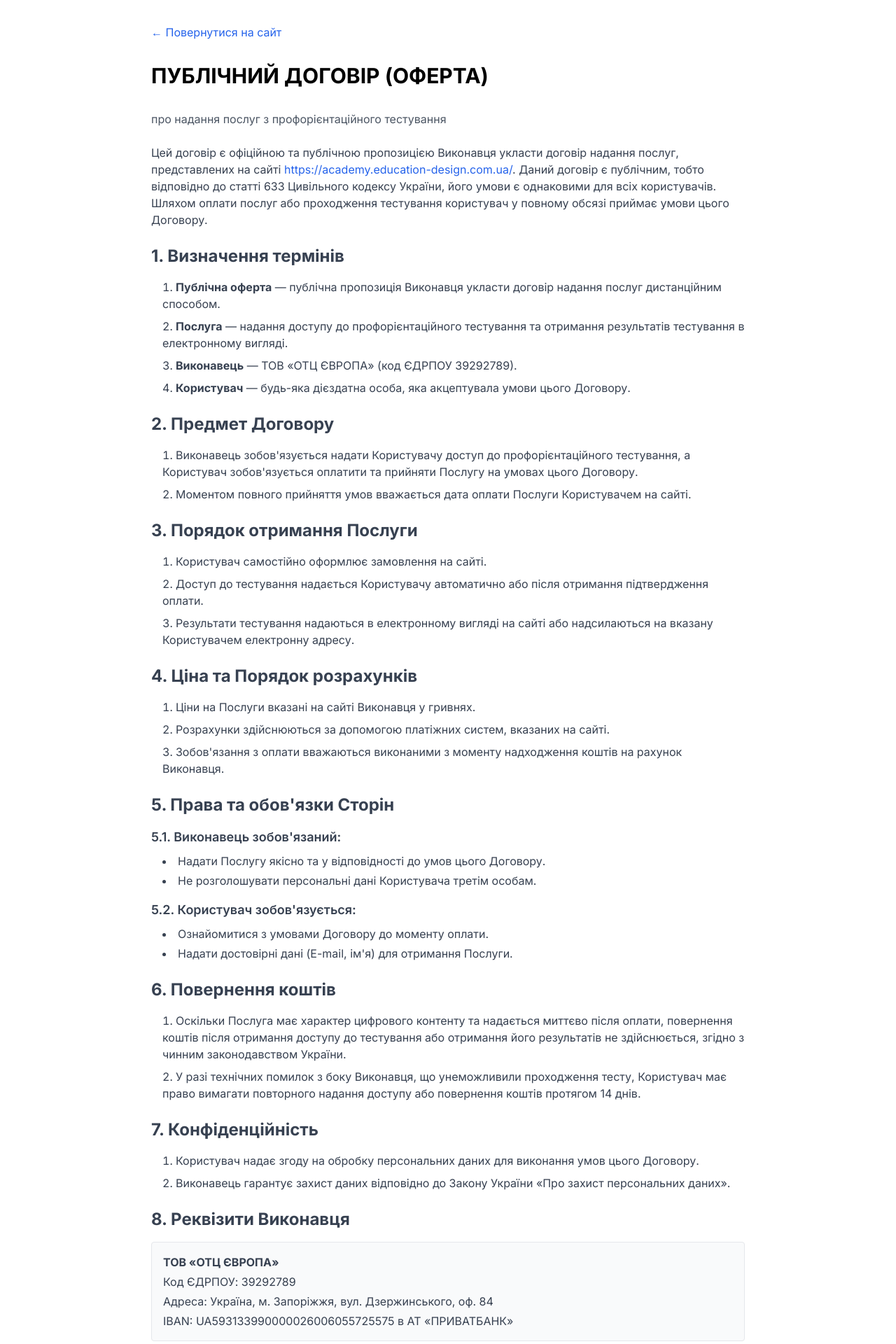
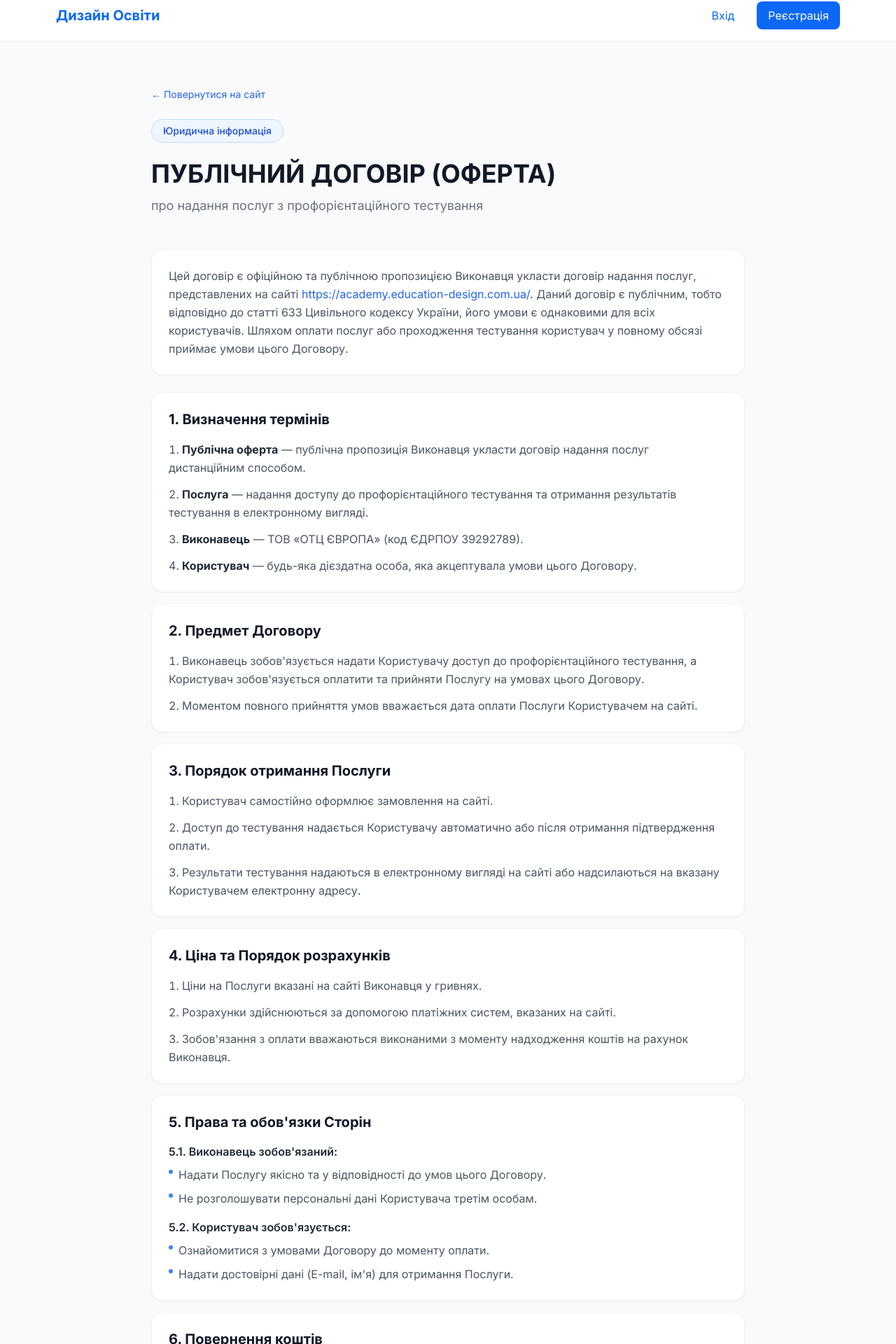
Before and after one commit to klbvct/academy, a Next.js app: page /oferta in a window 1280 px wide. Shown: the part 14-1934 px from the top of the page at 70% size. Built offline with nearby package versions, Linux system fonts and the light colour scheme.

Commit message:
fix(oferta): restructure with Header/Footer and landing-style design, simplify back navigation

```diff
--- a/app/oferta/page.tsx
+++ b/app/oferta/page.tsx
@@ -1,136 +1,171 @@
 'use client'
 
 import Link from 'next/link'
+import Header from '@/components/Header'
+import Footer from '@/components/Footer'
 
 export default function Oferta() {
   return (
-    <div className="min-h-screen bg-white py-12">
-      <div className="max-w-4xl mx-auto px-6 prose prose-sm">
-        <div className="mb-8">
-          <Link href="/" className="text-blue-600 hover:underline">
+    <div className="min-h-screen flex flex-col bg-white">
+      <Header />
+
+      <main className="flex-1 bg-gray-50">
+        <div className="max-w-4xl mx-auto px-6 py-16">
+          {/* Посилання назад */}
+          <div className="mb-6">
+            <Link href="/" className="text-sm text-blue-600 hover:underline">
               ← Повернутися на сайт
             </Link>
           </div>
 
-        <h1 className="text-3xl font-bold mb-8">ПУБЛІЧНИЙ ДОГОВІР (ОФЕРТА)</h1>
-        <p className="text-gray-600 mb-6">про надання послуг з профорієнтаційного тестування</p>
+          {/* Заголовок */}
+          <div className="mb-12">
+            <div className="inline-flex items-center gap-2 rounded-full border border-blue-200 bg-blue-50 px-4 py-1.5 text-sm font-medium text-blue-700 mb-6">
+              Юридична інформація
+            </div>
+            <h1 className="text-3xl md:text-4xl font-bold text-gray-900 mb-3">
+              ПУБЛІЧНИЙ ДОГОВІР (ОФЕРТА)
+            </h1>
+            <p className="text-lg text-gray-500">
+              про надання послуг з профорієнтаційного тестування
+            </p>
+          </div>
 
-        <div className="text-gray-700 space-y-6">
-          <p>
+          {/* Вступний текст */}
+          <div className="bg-white rounded-2xl border border-gray-100 shadow-sm p-6 mb-6">
+            <p className="text-gray-600 leading-relaxed">
               Цей договір є офіційною та публічною пропозицією Виконавця укласти договір надання послуг,
               представлених на сайті{' '}
               <a href="https://academy.education-design.com.ua/" className="text-blue-600 hover:underline">
                 https://academy.education-design.com.ua/
               </a>
-            . Даний договір є публічним, тобто відповідно до статті 633 Цивільного кодексу України, його умови є однаковими для всіх користувачів. Шляхом оплати послуг або проходження тестування
-            користувач у повному обсязі приймає умови цього Договору.
+              . Даний договір є публічним, тобто відповідно до статті 633 Цивільного кодексу України,
+              його умови є однаковими для всіх користувачів. Шляхом оплати послуг або проходження
+              тестування користувач у повному обсязі приймає умови цього Договору.
             </p>
+          </div>
 
-          <section>
-            <h2 className="text-2xl font-bold mb-4">1. Визначення термінів</h2>
-            <ul className="list-decimal list-inside space-y-2 ml-4">
-              <li>
-                <strong>Публічна оферта</strong> — публічна пропозиція Виконавця укласти договір надання послуг дистанційним способом.
+          {/* Розділи */}
+          <div className="space-y-4">
+
+            {/* 1 */}
+            <div className="bg-white rounded-2xl border border-gray-100 shadow-sm p-6">
+              <h2 className="text-xl font-bold text-gray-900 mb-4">1. Визначення термінів</h2>
+              <ol className="space-y-3 list-decimal list-inside text-gray-600">
+                <li className="leading-relaxed">
+                  <strong className="text-gray-800">Публічна оферта</strong> — публічна пропозиція Виконавця укласти договір надання послуг дистанційним способом.
                 </li>
-              <li>
-                <strong>Послуга</strong> — надання доступу до профорієнтаційного тестування та отримання результатів тестування в електронному вигляді.
+                <li className="leading-relaxed">
+                  <strong className="text-gray-800">Послуга</strong> — надання доступу до профорієнтаційного тестування та отримання результатів тестування в електронному вигляді.
                 </li>
-              <li>
-                <strong>Виконавець</strong> — ТОВ «ОТЦ ЄВРОПА» (код ЄДРПОУ 39292789).
+                <li className="leading-relaxed">
+                  <strong className="text-gray-800">Виконавець</strong> — ТОВ «ОТЦ ЄВРОПА» (код ЄДРПОУ 39292789).
                 </li>
-              <li>
-                <strong>Користувач</strong> — будь-яка дієздатна особа, яка акцептувала умови цього Договору.
+                <li className="leading-relaxed">
+                  <strong className="text-gray-800">Користувач</strong> — будь-яка дієздатна особа, яка акцептувала умови цього Договору.
+                </li>
+              </ol>
+            </div>
+
+            {/* 2 */}
+            <div className="bg-white rounded-2xl border border-gray-100 shadow-sm p-6">
+              <h2 className="text-xl font-bold text-gray-900 mb-4">2. Предмет Договору</h2>
+              <ol className="space-y-3 list-decimal list-inside text-gray-600">
+                <li className="leading-relaxed">
+                  Виконавець зобов'язується надати Користувачу доступ до профорієнтаційного тестування, а Користувач зобов'язується оплатити та прийняти Послугу на умовах цього Договору.
+                </li>
+                <li className="leading-relaxed">
+                  Моментом повного прийняття умов вважається дата оплати Послуги Користувачем на сайті.
+                </li>
+              </ol>
+            </div>
+
+            {/* 3 */}
+            <div className="bg-white rounded-2xl border border-gray-100 shadow-sm p-6">
+              <h2 className="text-xl font-bold text-gray-900 mb-4">3. Порядок отримання Послуги</h2>
+              <ol className="space-y-3 list-decimal list-inside text-gray-600">
+                <li className="leading-relaxed">Користувач самостійно оформлює замовлення на сайті.</li>
+                <li className="leading-relaxed">Доступ до тестування надається Користувачу автоматично або після отримання підтвердження оплати.</li>
+                <li className="leading-relaxed">Результати тестування надаються в електронному вигляді на сайті або надсилаються на вказану Користувачем електронну адресу.</li>
+              </ol>
+            </div>
+
+            {/* 4 */}
+            <div className="bg-white rounded-2xl border border-gray-100 shadow-sm p-6">
+              <h2 className="text-xl font-bold text-gray-900 mb-4">4. Ціна та Порядок розрахунків</h2>
+              <ol className="space-y-3 list-decimal list-inside text-gray-600">
+                <li className="leading-relaxed">Ціни на Послуги вказані на сайті Виконавця у гривнях.</li>
+                <li className="leading-relaxed">Розрахунки здійснюються за допомогою платіжних систем, вказаних на сайті.</li>
+                <li className="leading-relaxed">Зобов'язання з оплати вважаються виконаними з моменту надходження коштів на рахунок Виконавця.</li>
+              </ol>
+            </div>
+
+            {/* 5 */}
+            <div className="bg-white rounded-2xl border border-gray-100 shadow-sm p-6">
+              <h2 className="text-xl font-bold text-gray-900 mb-4">5. Права та обов'язки Сторін</h2>
+              <p className="font-semibold text-gray-800 mb-2">5.1. Виконавець зобов'язаний:</p>
+              <ul className="space-y-2 mb-4 text-gray-600">
+                <li className="flex items-start gap-2 leading-relaxed">
+                  <span className="mt-1.5 h-1.5 w-1.5 rounded-full bg-blue-500 flex-shrink-0" />
+                  Надати Послугу якісно та у відповідності до умов цього Договору.
+                </li>
+                <li className="flex items-start gap-2 leading-relaxed">
+                  <span className="mt-1.5 h-1.5 w-1.5 rounded-full bg-blue-500 flex-shrink-0" />
+                  Не розголошувати персональні дані Користувача третім особам.
                 </li>
               </ul>
-          </section>
-
-          <section>
-            <h2 className="text-2xl font-bold mb-4">2. Предмет Договору</h2>
-            <ul className="list-decimal list-inside space-y-2 ml-4">
-              <li>
-                Виконавець зобов'язується надати Користувачу доступ до профорієнтаційного тестування, а Користувач зобов'язується оплатити та прийняти Послугу на умовах цього Договору.
+              <p className="font-semibold text-gray-800 mb-2">5.2. Користувач зобов'язується:</p>
+              <ul className="space-y-2 text-gray-600">
+                <li className="flex items-start gap-2 leading-relaxed">
+                  <span className="mt-1.5 h-1.5 w-1.5 rounded-full bg-blue-500 flex-shrink-0" />
+                  Ознайомитися з умовами Договору до моменту оплати.
                 </li>
-              <li>
-                Моментом повного прийняття умов вважається дата оплати Послуги Користувачем на сайті.
+                <li className="flex items-start gap-2 leading-relaxed">
+                  <span className="mt-1.5 h-1.5 w-1.5 rounded-full bg-blue-500 flex-shrink-0" />
+                  Надати достовірні дані (E-mail, ім'я) для отримання Послуги.
                 </li>
               </ul>
-          </section>
+            </div>
 
-          <section>
-            <h2 className="text-2xl font-bold mb-4">3. Порядок отримання Послуги</h2>
-            <ul className="list-decimal list-inside space-y-2 ml-4">
-              <li>Користувач самостійно оформлює замовлення на сайті.</li>
-              <li>Доступ до тестування надається Користувачу автоматично або після отримання підтвердження оплати.</li>
-              <li>
-                Результати тестування надаються в електронному вигляді на сайті або надсилаються на вказану Користувачем електронну адресу.
-              </li>
-            </ul>
-          </section>
-
-          <section>
-            <h2 className="text-2xl font-bold mb-4">4. Ціна та Порядок розрахунків</h2>
-            <ul className="list-decimal list-inside space-y-2 ml-4">
-              <li>Ціни на Послуги вказані на сайті Виконавця у гривнях.</li>
-              <li>Розрахунки здійснюються за допомогою платіжних систем, вказаних на сайті.</li>
-              <li>Зобов'язання з оплати вважаються виконаними з моменту надходження коштів на рахунок Виконавця.</li>
-            </ul>
-          </section>
-
-          <section>
-            <h2 className="text-2xl font-bold mb-4">5. Права та обов'язки Сторін</h2>
-
-            <h3 className="text-lg font-semibold mb-2">5.1. Виконавець зобов'язаний:</h3>
-            <ul className="list-disc list-inside space-y-1 ml-4 mb-4">
-              <li>Надати Послугу якісно та у відповідності до умов цього Договору.</li>
-              <li>Не розголошувати персональні дані Користувача третім особам.</li>
-            </ul>
-
-            <h3 className="text-lg font-semibold mb-2">5.2. Користувач зобов'язується:</h3>
-            <ul className="list-disc list-inside space-y-1 ml-4">
-              <li>Ознайомитися з умовами Договору до моменту оплати.</li>
-              <li>Надати достовірні дані (E-mail, ім'я) для отримання Послуги.</li>
-            </ul>
-          </section>
-
-          <section>
-            <h2 className="text-2xl font-bold mb-4">6. Повернення коштів</h2>
-            <ul className="list-decimal list-inside space-y-2 ml-4">
-              <li>
+            {/* 6 */}
+            <div className="bg-white rounded-2xl border border-gray-100 shadow-sm p-6">
+              <h2 className="text-xl font-bold text-gray-900 mb-4">6. Повернення коштів</h2>
+              <ol className="space-y-3 list-decimal list-inside text-gray-600">
+                <li className="leading-relaxed">
                   Оскільки Послуга має характер цифрового контенту та надається миттєво після оплати, повернення коштів після отримання доступу до тестування або отримання його результатів не здійснюється, згідно з чинним законодавством України.
                 </li>
-              <li>
+                <li className="leading-relaxed">
                   У разі технічних помилок з боку Виконавця, що унеможливили проходження тесту, Користувач має право вимагати повторного надання доступу або повернення коштів протягом 14 днів.
                 </li>
-            </ul>
-          </section>
+              </ol>
+            </div>
 
-          <section>
-            <h2 className="text-2xl font-bold mb-4">7. Конфіденційність</h2>
-            <ul className="list-decimal list-inside space-y-2 ml-4">
-              <li>Користувач надає згоду на обробку персональних даних для виконання умов цього Договору.</li>
-              <li>
-                Виконавець гарантує захист даних відповідно до Закону України «Про захист персональних даних».
-              </li>
-            </ul>
-          </section>
+            {/* 7 */}
+            <div className="bg-white rounded-2xl border border-gray-100 shadow-sm p-6">
+              <h2 className="text-xl font-bold text-gray-900 mb-4">7. Конфіденційність</h2>
+              <ol className="space-y-3 list-decimal list-inside text-gray-600">
+                <li className="leading-relaxed">Користувач надає згоду на обробку персональних даних для виконання умов цього Договору.</li>
+                <li className="leading-relaxed">Виконавець гарантує захист даних відповідно до Закону України «Про захист персональних даних».</li>
+              </ol>
+            </div>
 
-          <section>
-            <h2 className="text-2xl font-bold mb-4">8. Реквізити Виконавця</h2>
-            <div className="bg-gray-50 p-4 rounded border border-gray-200 space-y-1">
-              <p><strong>ТОВ «ОТЦ ЄВРОПА»</strong></p>
-              <p>Код ЄДРПОУ: 39292789</p>
+            {/* 8 */}
+            <div className="bg-white rounded-2xl border border-gray-100 shadow-sm p-6">
+              <h2 className="text-xl font-bold text-gray-900 mb-4">8. Реквізити Виконавця</h2>
+              <div className="bg-gray-50 rounded-xl border border-gray-200 p-5 space-y-2 text-gray-700">
+                <p className="font-semibold text-gray-900">ТОВ «ОТЦ ЄВРОПА»</p>
+                <p>Код ЄДРПОУ: <span className="font-medium">39292789</span></p>
                 <p>Адреса: Україна, м. Запоріжжя, вул. Дзержинського, оф. 84</p>
-              <p>IBAN: UA593133990000026006055725575 в АТ «ПРИВАТБАНК»</p>
-            </div>
-          </section>
-
-          <div className="mt-12 text-center">
-            <Link href="/" className="text-blue-600 hover:underline text-lg">
-              Повернутися на сайт
-            </Link>
+                <p>IBAN: <span className="font-medium">UA593133990000026006055725575</span> в АТ «ПРИВАТБАНК»</p>
               </div>
             </div>
+
           </div>
+
+        </div>
+      </main>
+
+      <Footer />
     </div>
   )
 }
```
Lines whose indentation alone changed are shown as unchanged.
